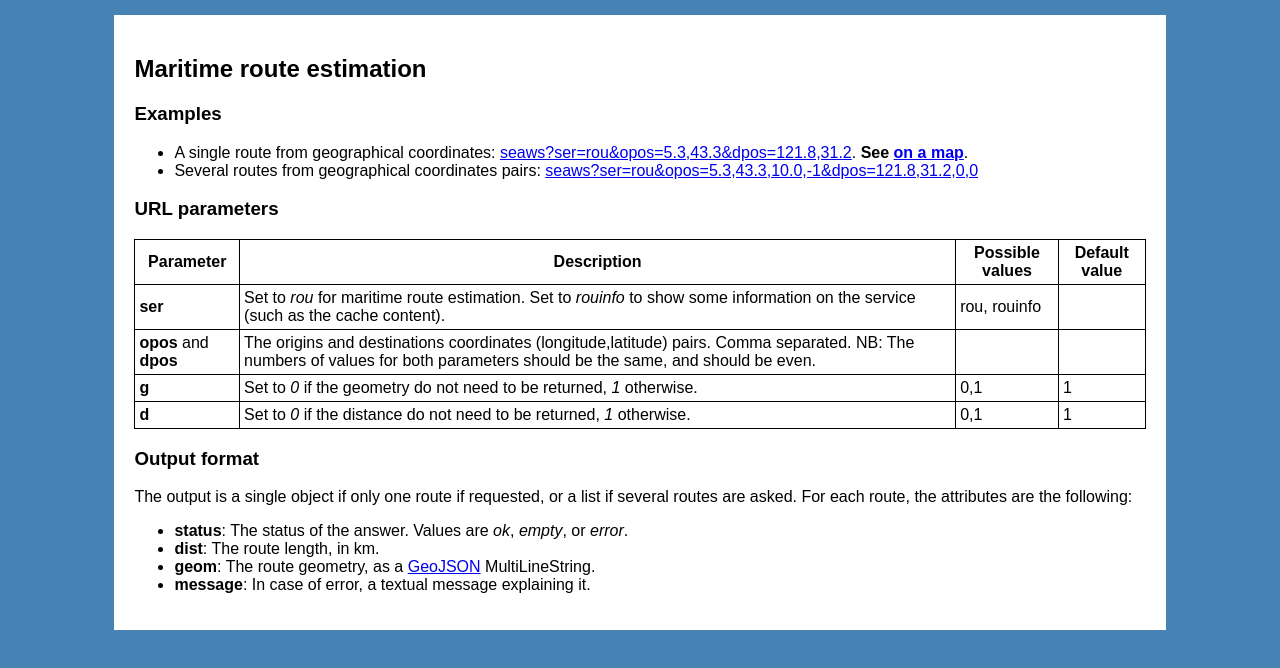
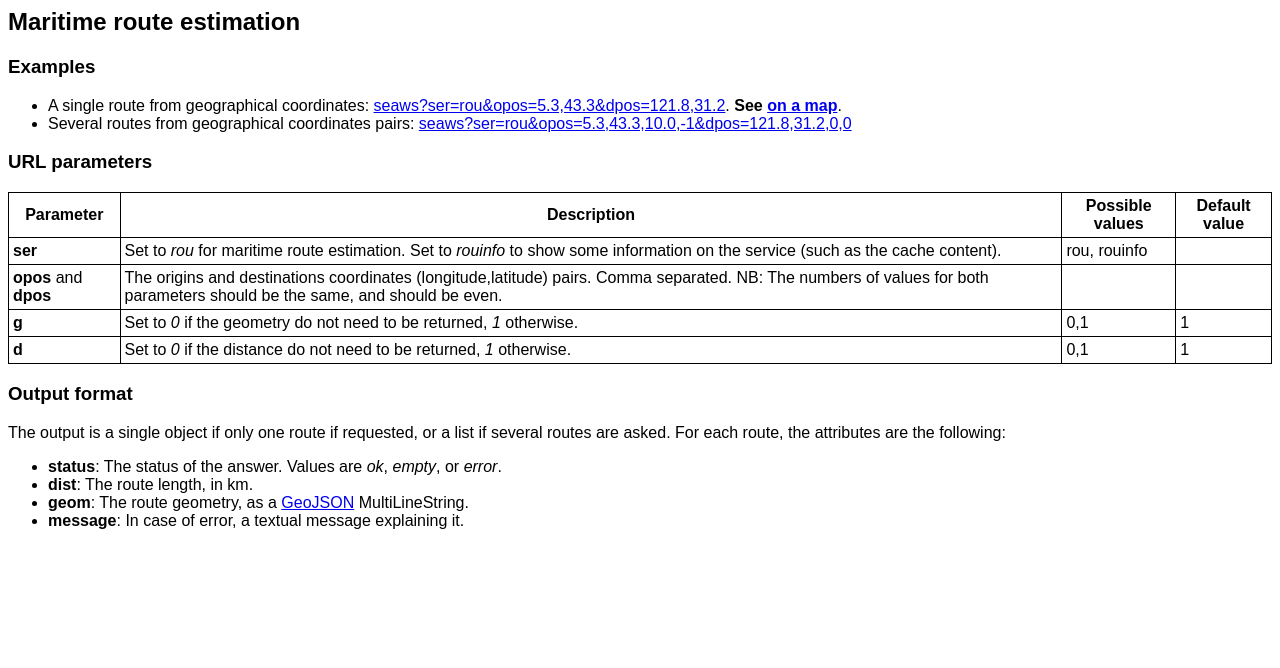
Before and after one commit to XexFlare/ShipRouteX, a plain HTML site: page WebContent/index.html in a window 1280 px wide. Drawn offline with Linux system fonts and the light colour scheme.

Commit message:
simplification

```diff
--- a/WebContent/index.html
+++ b/WebContent/index.html
@@ -1,18 +1,8 @@
-<!DOCTYPE html>
-<html>
-<head>
-<meta charset="UTF-8">
 <title>SeaRoute API</title>
 <style>
-.block {
-	width: 80%;
-	background-color: white;
-	margin-top: 15px;
-	margin-left: auto; margin-right : auto;
-	padding: 20px;
-	margin-right: auto;
+html {
+font-family: Arial;
 }
-
 table, th, td {
 	border: 1px solid black;
 	border-collapse: collapse;
@@ -22,14 +12,10 @@ th, td {
 }
 </style>
 
-</head>
 
-<body style="background-color: SteelBlue; font-family: Arial;">
+<h2>Maritime route estimation</h2>
 
-	<div class="block">
-		<h2>Maritime route estimation</h2>
-
-		<h3>Examples</h3>
+<h3>Examples</h3>
 		<ul>
 			<li>A single route from geographical coordinates: <a
 				href="seaws?ser=rou&opos=5.3,43.3&dpos=121.8,31.2" target="_blank">seaws?ser=rou&opos=5.3,43.3&dpos=121.8,31.2</a>. <b>See <a href="searoute.html?opos=5.3,43.3&dpos=121.8,31.2">on a map</a></b>.</li>
@@ -38,8 +24,7 @@ th, td {
 				target="_blank">seaws?ser=rou&opos=5.3,43.3,10.0,-1&dpos=121.8,31.2,0,0</a></li>
 		</ul>
 
-		<h3>URL parameters</h3>
-
+<h3>URL parameters</h3>
 
 		<table>
 			<thead>
@@ -85,11 +70,9 @@ th, td {
 			</tbody>
 		</table>
 
-		<h3>Output format</h3>
+<h3>Output format</h3>
 
-		<p>The output is a single object if only one route if requested,
-			or a list if several routes are asked. For each route, the attributes
-			are the following:</p>
+<p>The output is a single object if only one route if requested, or a list if several routes are asked. For each route, the attributes are the following:</p>
 		<ul>
 			<li><b>status</b>: The status of the answer. Values are <i>ok</i>,
 				<i>empty</i>, or <i>error</i>.</li>
@@ -100,8 +83,3 @@ th, td {
 			<li><b>message</b>: In case of error, a textual message
 				explaining it.</li>
 		</ul>
-
-	</div>
-
-</body>
-</html>
```
